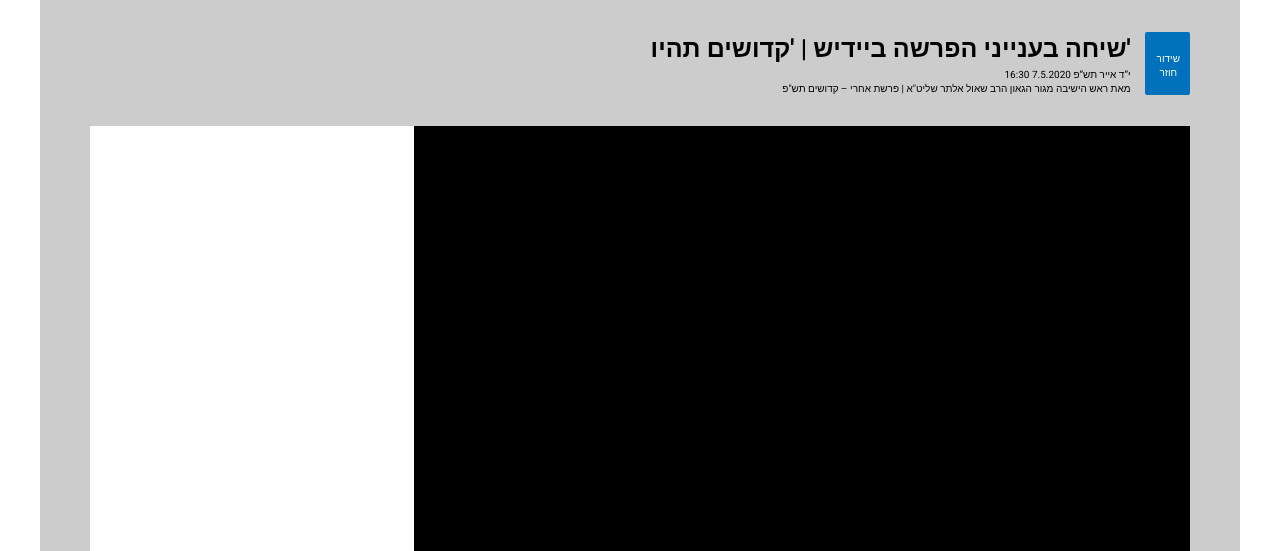
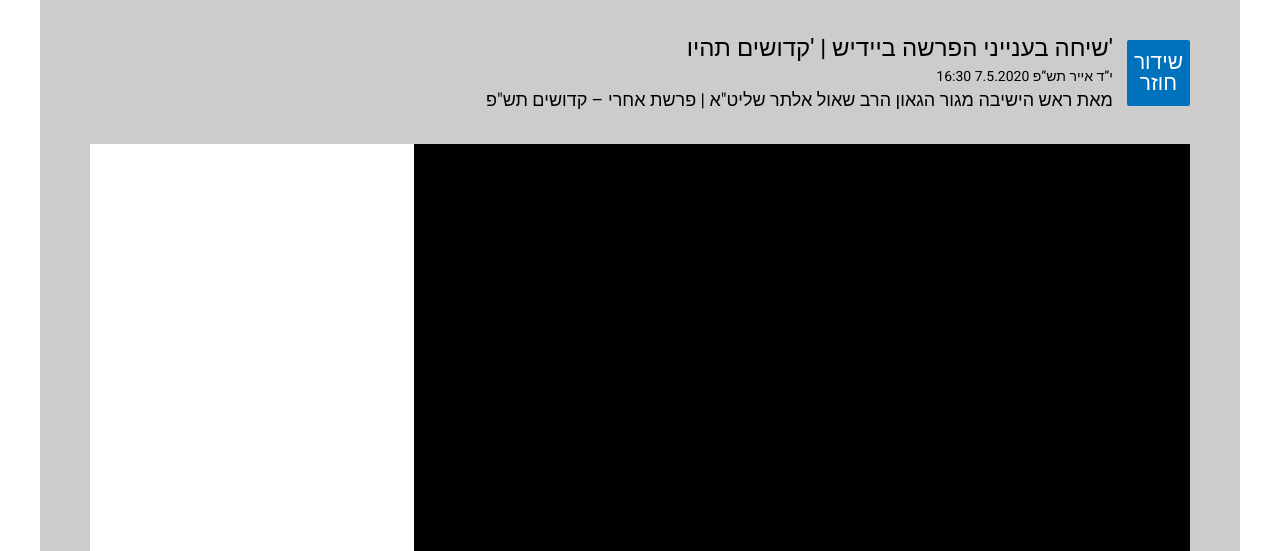
Before and after one commit to VladiVK/app-vesto-test, a plain HTML site: page index.html in a window 1280 px wide. Shown: the part 71-622 px from the top of the page. Drawn offline with Linux system fonts and the light colour scheme.

Commit message:
completed with fonts

```diff
--- a/styles/sass/layout/_broadcast.scss
+++ b/styles/sass/layout/_broadcast.scss
@@ -19,21 +19,39 @@
     .stream-content {
         @include flex(column, center, flex-end);
 
+        h3 {
+            font-weight: 500;
+            font-size: 2.4rem;
+        }
+        .stream-info {
+            font-weight: 400;
+            font-size: 1.4rem;
+        }
+        .stream-description {
+            font-weight: 400;
+            font-size: 1.8rem;
+        }
     }
 
+}
+
     .stream-control {
+        font-weight: 400;
+        font-size: 2.1rem;
+        line-height: 1;
 
         background: #0071bc;
         color: #ffffff;
 
         margin-left: 14px;
-        padding: 20px 10px 15px 12px;
+        padding: 12px 7px;
+
         border-radius: 2px;
         @include flex(column, center, center);
 
     }
 
-}
+
 
 .broadcast__window {
 
@@ -60,6 +78,10 @@
 
         // width: 100%;
         height: 465px;
+        p {
+            font-weight: 400;
+            font-size: 1.8rem;
+        }
 
 
         .window-main-display {
```
Also changed, not shown: css/main.css.
